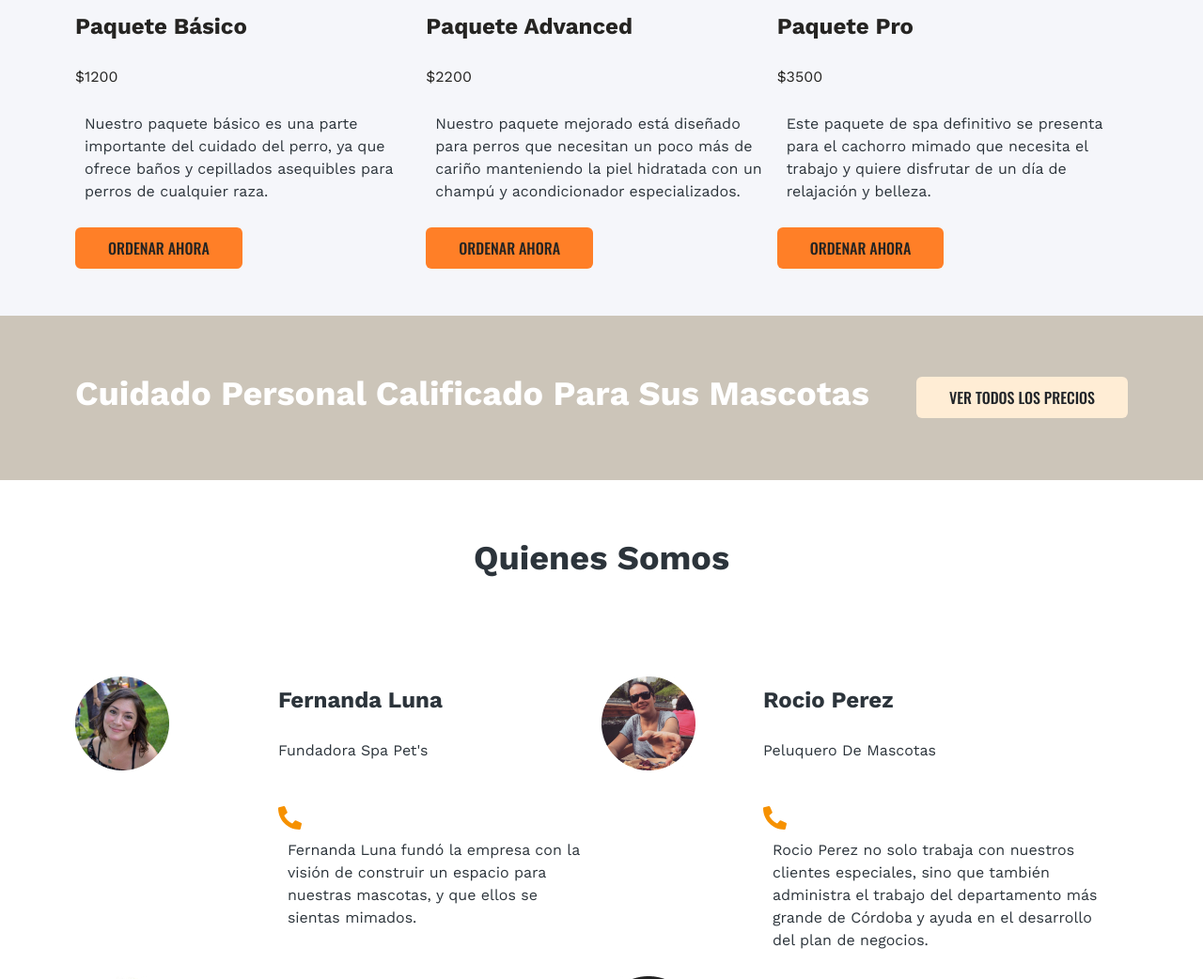
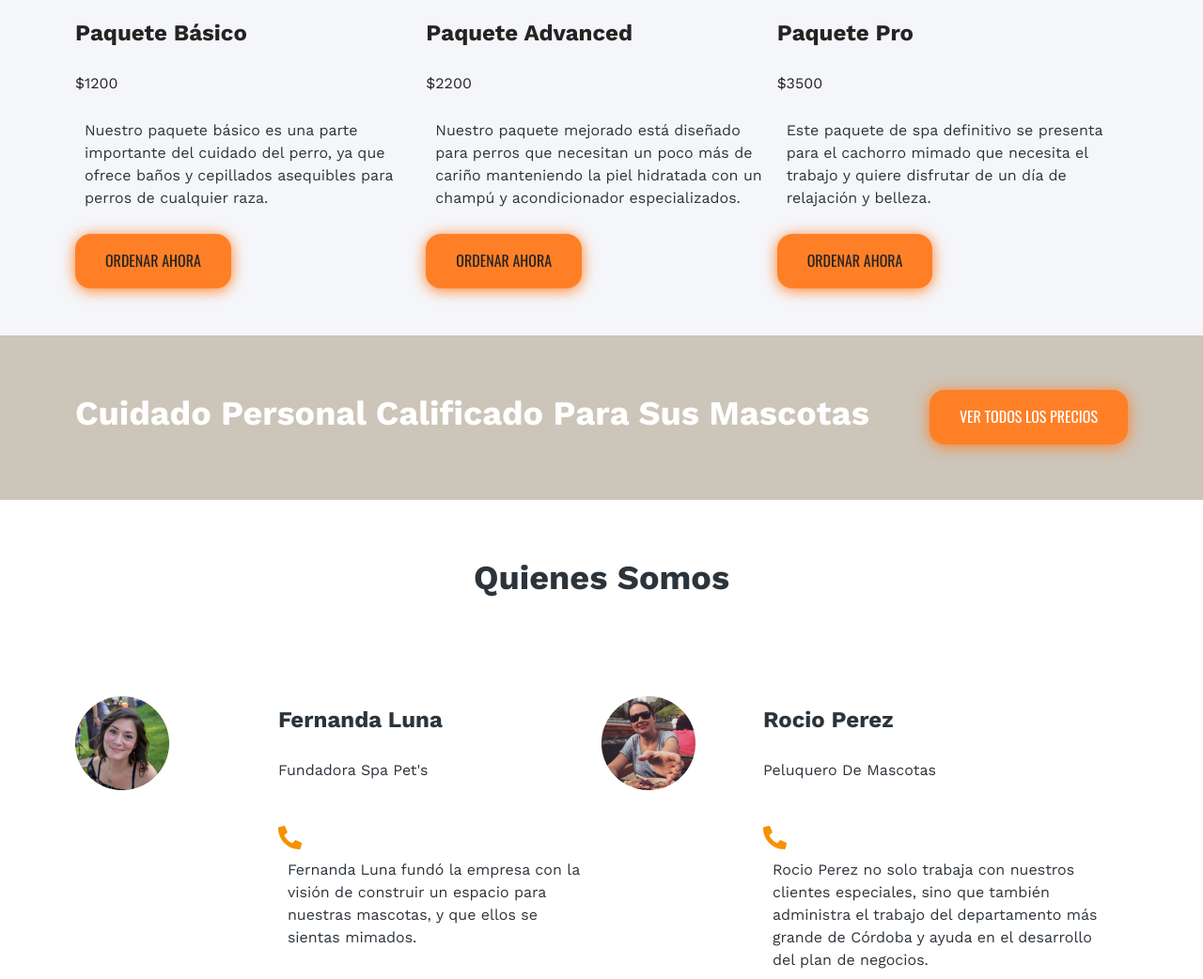
Before and after one commit to Mfluna/Spa-Pets, a website: page pages/sobre-nosotros.html in a window 1280 px wide. Shown: the part 1888-2930 px from the top of the page at 94% size. Drawn offline with nearby package versions, Linux system fonts and the light colour scheme; files that its build step writes are made by us from their sources.

Commit message:
detalles en los btn

```diff
--- a/pages/sobre-nosotros.html
+++ b/pages/sobre-nosotros.html
@@ -83,7 +83,8 @@
                 </ul>
             </nav>
             <figure class="image-logo">
-                <a href="../index.html" class="logo"><img src="../img/logo.svg" alt="logo de Spa Pet's" loading="loazy"></a>
+                <a href="../index.html" class="logo"><img src="../img/logo.svg" alt="logo de Spa Pet's"
+                        loading="loazy"></a>
             </figure>
         </div>
     </header>
@@ -180,7 +181,9 @@
                             Nuestro paquete básico es una parte importante del cuidado del perro, ya que ofrece baños y
                             cepillados asequibles para perros de cualquier raza.
                         </p>
-                        <button class="btn"><a href="#">ordenar ahora</a></button>
+                        <button class="bubbly-button">
+                            <a class="text-btn" href="#">ordenar ahora</a>
+                        </button>
                     </div>
                 </div>
 
@@ -194,7 +197,9 @@
                             Nuestro paquete mejorado está diseñado para perros que necesitan un poco más de cariño
                             manteniendo la piel hidratada con un champú y acondicionador especializados.
                         </p>
-                        <button class="btn"><a href="#">ordenar ahora</a></button>
+                        <button class="bubbly-button">
+                            <a class="text-btn" href="#">ordenar ahora</a>
+                        </button>
                     </div>
                 </div>
 
@@ -208,7 +213,9 @@
                             Este paquete de spa definitivo se presenta para el cachorro mimado que necesita el trabajo y
                             quiere disfrutar de un día de relajación y belleza.
                         </p>
-                        <button class="btn"><a href="#">ordenar ahora</a></button>
+                        <button class="bubbly-button">
+                            <a class="text-btn" href="#">ordenar ahora</a>
+                        </button>
                     </div>
                 </div>
             </div>
@@ -222,8 +229,8 @@
                     Cuidado personal calificado para sus mascotas
                 </h3>
                 <div class="btn-precios">
-                    <button class="btn">
-                        ver todos los precios
+                    <button class="bubbly-button">
+                        <a class="text-btn" href="#">Ver todos los precios</a>
                     </button>
                 </div>
             </div>
```
Also changed, not shown: index.html (+1 -1 lines), pages/contacto.html (+2 -2 lines), pages/servicios.html (+6 -2 lines), img/bg-03.jpg (added), img/perri-bebe.png (added).
